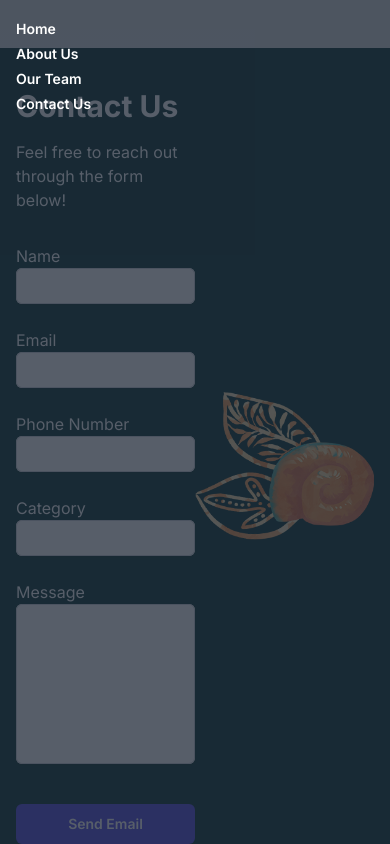
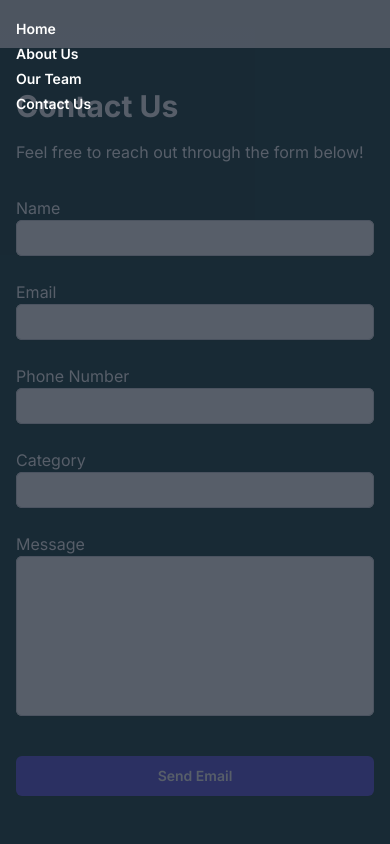
Before and after one commit to nuansacp2025/nuansa-web, a Next.js app: page /contact-us in a window 390 px wide. Shown: the top 844 px of the page. Built offline with nearby package versions, Linux system fonts and the light colour scheme.

Commit message:
Modify CSS and make responsive

```diff
--- a/app/components/contact-us/general-form.tsx
+++ b/app/components/contact-us/general-form.tsx
@@ -19,22 +19,22 @@ export default function GeneralForm() {
                     <div className="col-span-2">
                         <label htmlFor="name" className="text-md sm:text-lg">Name</label>
                         <input type="text" id="name" name="name" value={name} onChange={(e) => setName(e.target.value)} required
-                               className="block w-full rounded-md border-0 py-1.5 text-gray-900 shadow-sm ring-1 ring-inset ring-gray-300 placeholder:text-gray-400 focus:ring-2 focus:ring-inset focus:ring-indigo-600 sm:text-sm sm:leading-6"/>
+                               className="block w-full rounded-md border-0 py-1.5 text-gray-900 shadow-sm ring-1 ring-inset ring-gray-300 placeholder:text-gray-400 focus:ring-2 focus:ring-inset focus:ring-indigo-600 sm:text-sm sm:leading-6 focus:outline-none"/>
                     </div>
                     <div className="col-span-2">
                         <label htmlFor="email" className="text-md sm:text-lg">Email</label>
                         <input type="text" id="email" name="email" value={email} onChange={(e) => setEmail(e.target.value)} required
-                               className="block w-full rounded-md border-0 py-1.5 text-gray-900 shadow-sm ring-1 ring-inset ring-gray-300 placeholder:text-gray-400 focus:ring-2 focus:ring-inset focus:ring-indigo-600 sm:text-sm sm:leading-6"/>
+                               className="block w-full rounded-md border-0 py-1.5 text-gray-900 shadow-sm ring-1 ring-inset ring-gray-300 placeholder:text-gray-400 focus:ring-2 focus:ring-inset focus:ring-indigo-600 sm:text-sm sm:leading-6 focus:outline-none"/>
                     </div>
                     <div className="col-span-2">
                         <label htmlFor="phone-number" className="text-md sm:text-lg">Phone Number</label>
                         <input type="text" id="phone-number" name="phone-number" value={phoneNumber} onChange={(e) => setPhoneNumber(e.target.value)} required
-                               className="block w-full rounded-md border-0 py-1.5 text-gray-900 shadow-sm ring-1 ring-inset ring-gray-300 placeholder:text-gray-400 focus:ring-2 focus:ring-inset focus:ring-indigo-600 sm:text-sm sm:leading-6"/>
+                               className="block w-full rounded-md border-0 py-1.5 text-gray-900 shadow-sm ring-1 ring-inset ring-gray-300 placeholder:text-gray-400 focus:ring-2 focus:ring-inset focus:ring-indigo-600 sm:text-sm sm:leading-6 focus:outline-none"/>
                     </div>
                     <div className="col-span-2">
                         <label htmlFor="category" className="text-md sm:text-lg">Category</label>
                         <input type="text" id="category" name="category" value={category} onChange={(e) => setCategory(e.target.value)} required
-                               className="block w-full rounded-md border-0 py-1.5 text-gray-900 shadow-sm ring-1 ring-inset ring-gray-300 placeholder:text-gray-400 focus:ring-2 focus:ring-inset focus:ring-indigo-600 sm:text-sm sm:leading-6"/>
+                               className="block w-full rounded-md border-0 py-1.5 text-gray-900 shadow-sm ring-1 ring-inset ring-gray-300 placeholder:text-gray-400 focus:ring-2 focus:ring-inset focus:ring-indigo-600 sm:text-sm sm:leading-6 focus:outline-none"/>
                     </div>
                     <div className="col-span-2">
                         <label htmlFor="message" className="text-md sm:text-lg">Message</label>
--- a/app/contact-us/page.tsx
+++ b/app/contact-us/page.tsx
@@ -5,21 +5,21 @@ import GeneralForm from "@/app/components/contact-us/general-form";
 export default function ContactPage() {
     return (
         <div className="items-center bg-teal-950 space-y-20 px-4 md:px-12 lg:px-16 pb-12">
-            <div className="grid grid-cols-2 text-white py-10">
-                <div className="place-self-center mx-auto my-auto">
+            <div className="sm:grid sm:grid-cols-2 text-white py-10">
+                <div className="sm:place-self-center mx-auto my-auto">
                     <GeneralForm/>
                 </div>
-                <div className="place-self-center">
+                <div className="sm:place-self-center hidden sm:block">
                     <Image src={'/images/logo/nuansa_logo.png'} alt={'logo'} width={0} height={0} sizes="100vw"
                            style={{ width: '12rem', height: 'auto' }}/>
                 </div>
             </div>
-            <div className="grid grid-cols-2 bg-amber-50 rounded-md text-black bottom-8 py-10">
-                <div className="place-self-center">
+            <div className="sm:grid sm:grid-cols-2 bg-amber-50 rounded-md text-black bottom-8 p-10">
+                <div className="sm:place-self-center hidden sm:block">
                     <Image src={'/images/logo/nuansa_logo.png'} alt={'logo'} width={0} height={0} sizes="100vw"
                            style={{width: '12rem', height: 'auto'}}/>
                 </div>
-                <div className="place-self-center">
+                <div className="sm:place-self-center">
                     <BusinessForm/>
                 </div>
             </div>
```
